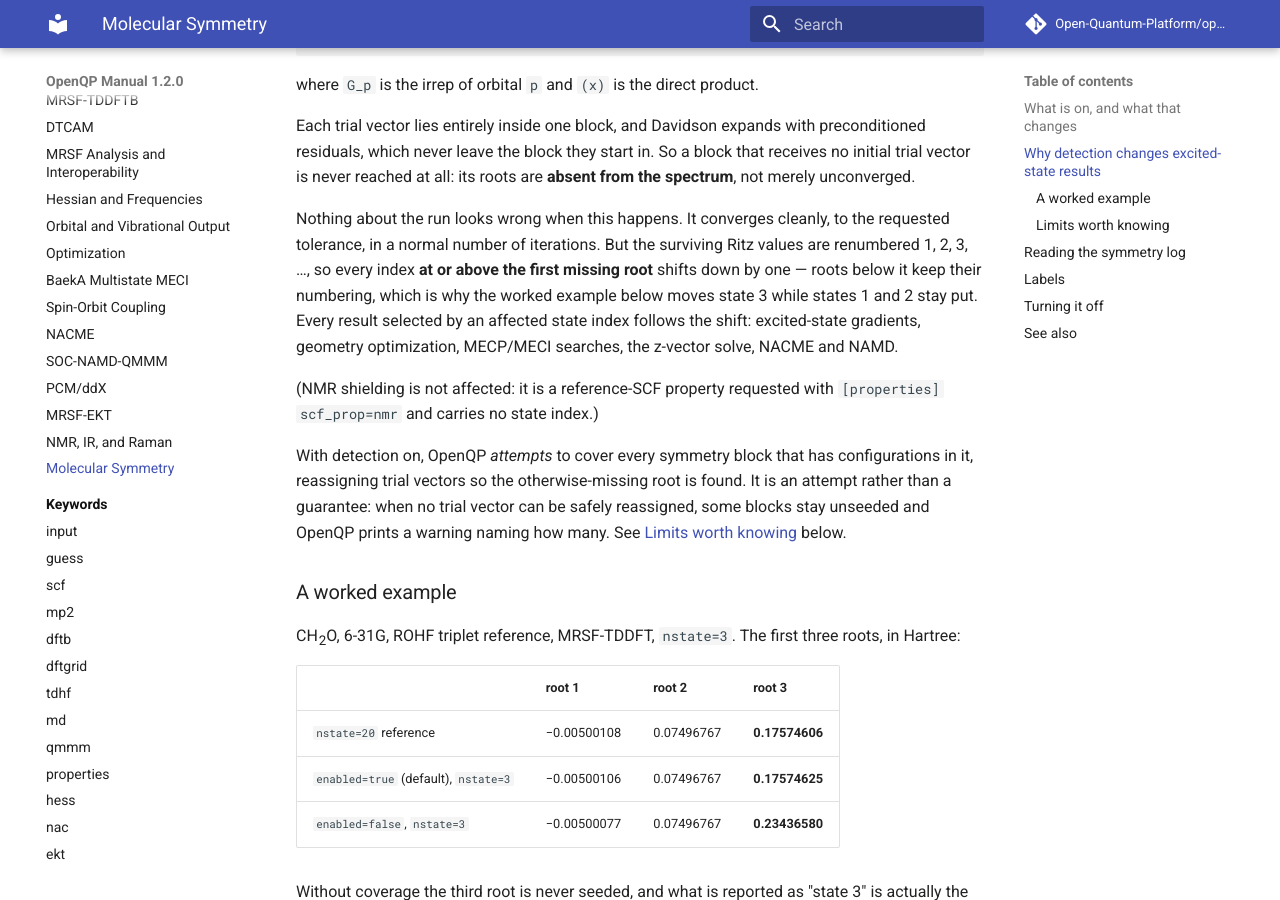
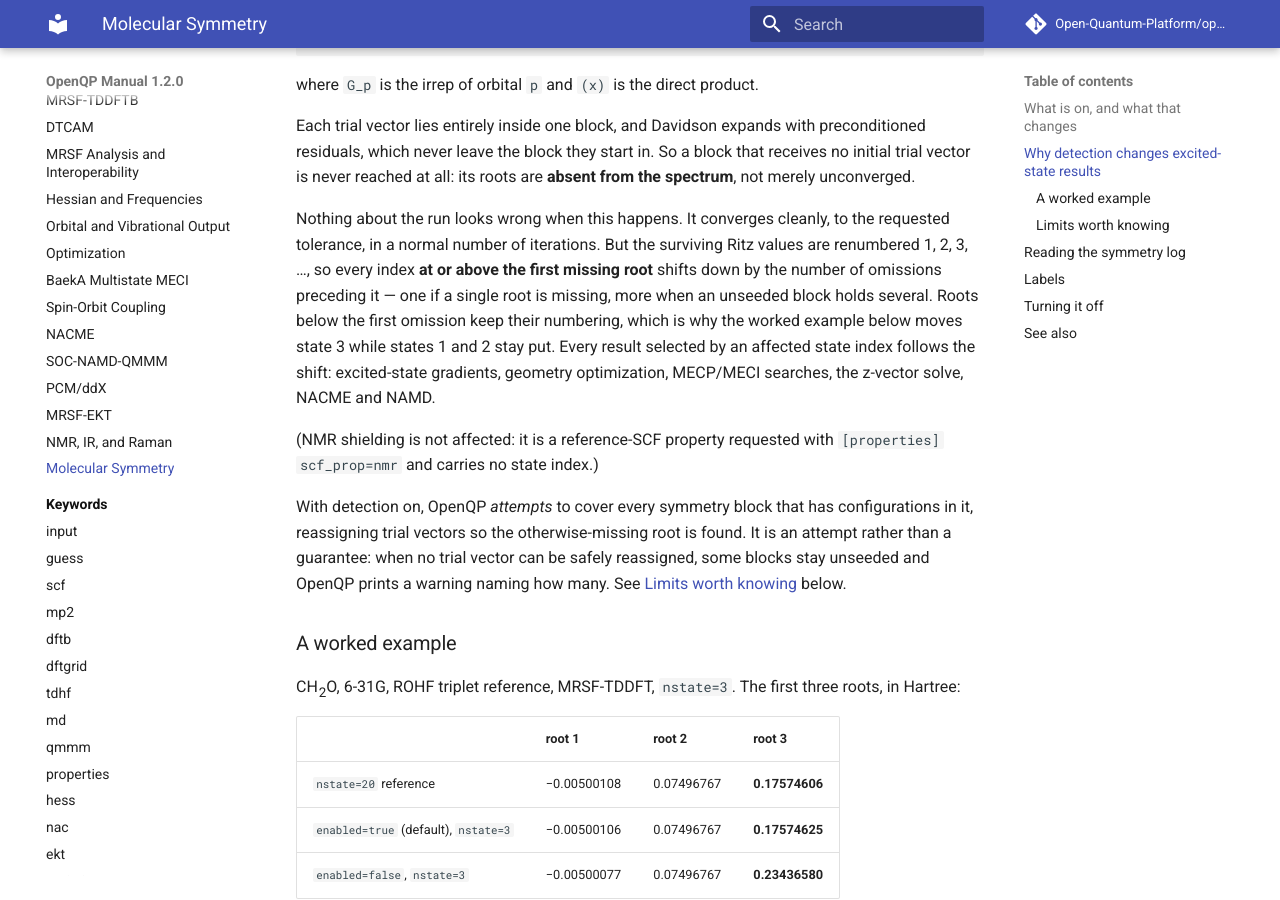
Before and after one commit to Open-Quantum-Platform/openqp-docs, an MkDocs documentation site: the page built from docs/workflows/symmetry.md, in a window 1280 px wide and 900 px high, scrolled down 890 px. Built offline with MkDocs 1.6.1 and Material for MkDocs 9.7.7, drawn with Linux system fonts in a browser that asks for light colours; comment, search, counter and statistics services are not loaded.

Commit message:
docs(symmetry): the index shift is cumulative, not always one
Confirmed Codex finding against my own previous commit. Saying indices "shift
down by one" hard-codes a single omission; an unseeded block can hold several
roots, and the limits section notes a seeded block can also lose a second root.
A surviving root shifts by the number of omissions preceding it.

Co-Authored-By: Claude <noreply@anthropic.com>

```diff
--- a/docs/workflows/symmetry.md
+++ b/docs/workflows/symmetry.md
@@ -43,9 +43,11 @@ that receives no initial trial vector is never reached at all: its roots are
 Nothing about the run looks wrong when this happens. It converges cleanly, to
 the requested tolerance, in a normal number of iterations. But the surviving
 Ritz values are renumbered 1, 2, 3, …, so every index **at or above the first
-missing root** shifts down by one — roots below it keep their numbering, which
-is why the worked example below moves state 3 while states 1 and 2 stay put.
-Every result selected by an affected state index follows the shift:
+missing root** shifts down by the number of omissions preceding it — one if a
+single root is missing, more when an unseeded block holds several. Roots below
+the first omission keep their numbering, which is why the worked example below
+moves state 3 while states 1 and 2 stay put. Every result selected by an
+affected state index follows the shift:
 excited-state gradients, geometry optimization, MECP/MECI searches, the
 z-vector solve, NACME and NAMD.
 
```
